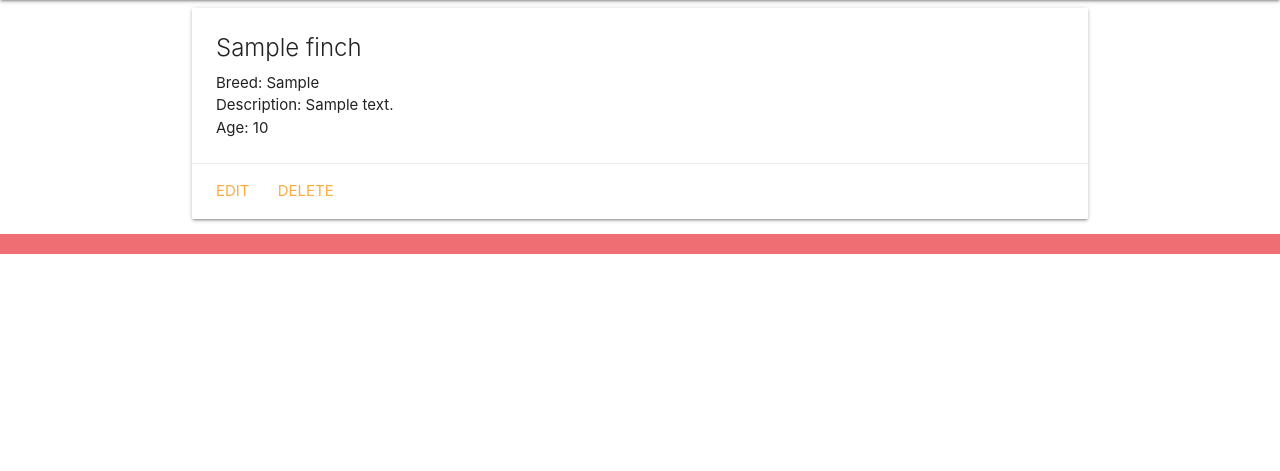
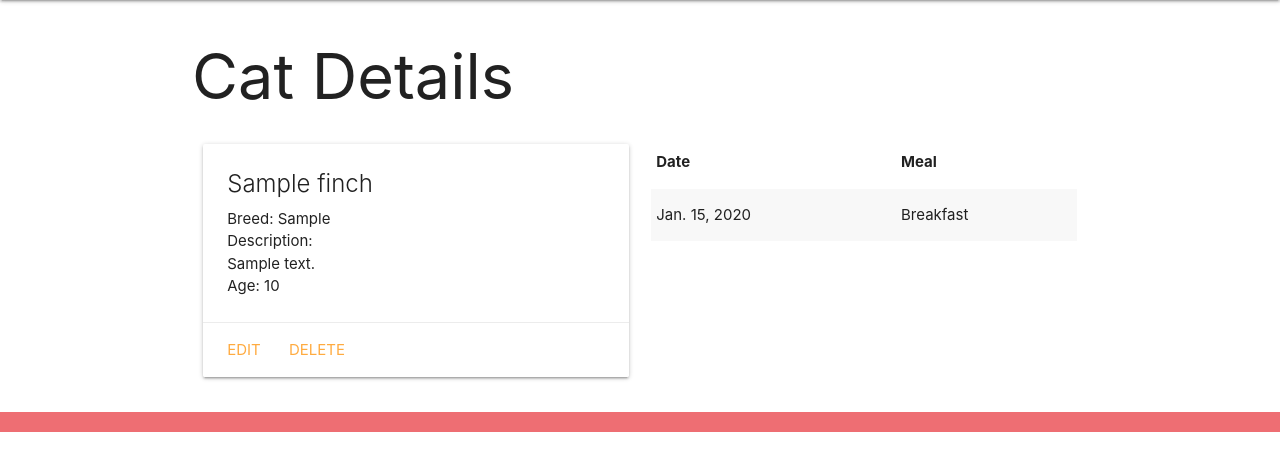
Before and after one commit to dangabrielle/finch-collector, a Django app: page /finches/1/ in a window 1280 px wide. Shown: the part 64-535 px from the top of the page. Run offline with Django 4.2, Linux system fonts and the light colour scheme; tables that the repository leaves empty hold one stand-in row (values such as "Sample post").

Commit message:
refactor details.html to display feedings

```diff
--- a/main_app/templates/finches/details.html
+++ b/main_app/templates/finches/details.html
@@ -1,13 +1,18 @@
-{% extends 'base.html'%} {% block content %}
+{% extends 'base.html' %} {% block content %}
+
+<h1>Cat Details</h1>
+
+<div class="row">
+  <div class="col s6">
     <div class="card">
       <div class="card-content">
         <span class="card-title">{{ finch.name }}</span>
         <p>Breed: {{ finch.breed }}</p>
-    <p>Description: {{ finch.description }}</p>
+        <p>Description: {{ finch.description|linebreaks }}</p>
         {% if finch.age > 0 %}
         <p>Age: {{ finch.age }}</p>
         {% else %}
-    <p>Age: Kitten</p>
+        <p>Age: Baby finch</p>
         {% endif %}
       </div>
       <div class="card-action">
@@ -15,4 +20,26 @@
         <a href="{% url 'finches_delete' finch.id %}">Delete</a>
       </div>
     </div>
+  </div>
+  <!-- New Markup Below -->
+  <div class="col s6">
+    <table class="striped">
+      <thead>
+        <tr>
+          <th>Date</th>
+          <th>Meal</th>
+        </tr>
+      </thead>
+      <tbody>
+        {% for feeding in finch.feeding_set.all %}
+        <tr>
+          <td>{{feeding.date}}</td>
+          <td>{{feeding.get_meal_display}}</td>
+        </tr>
+        {% endfor %}
+      </tbody>
+    </table>
+  </div>
+  <!-- New Markup Above -->
+</div>
 {% endblock %}
```
Lines whose indentation alone changed are shown as unchanged.
